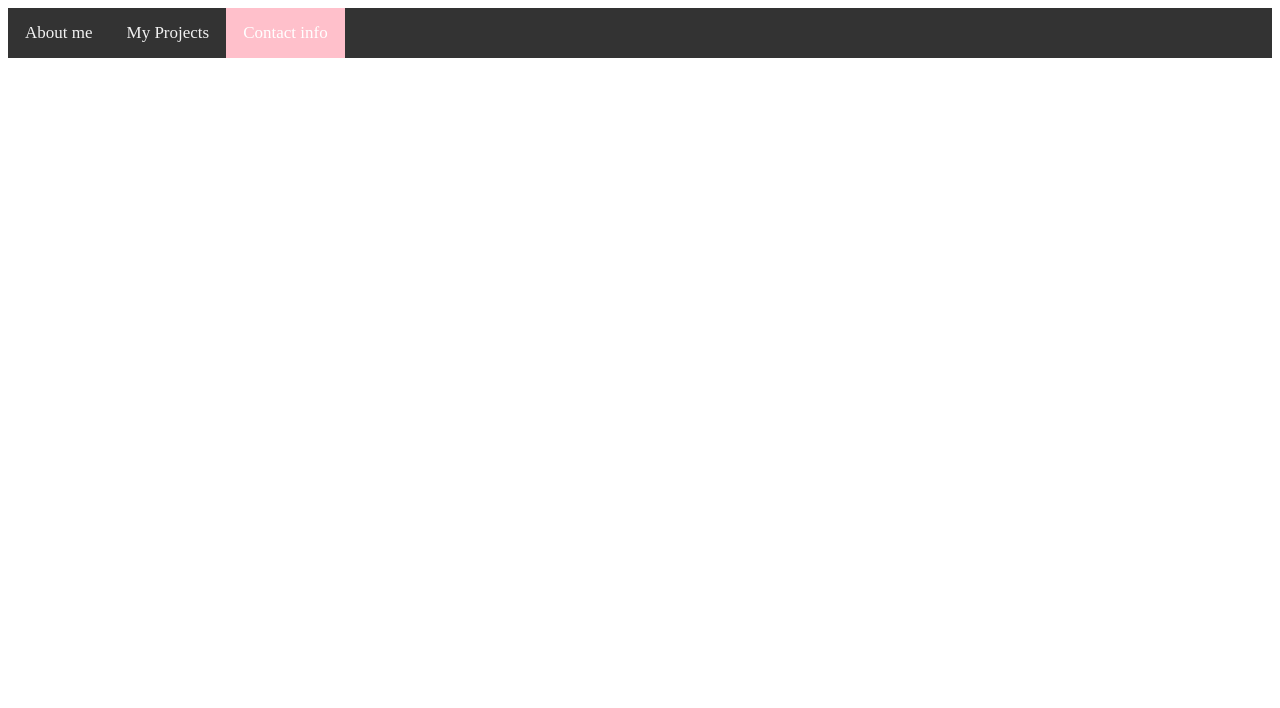
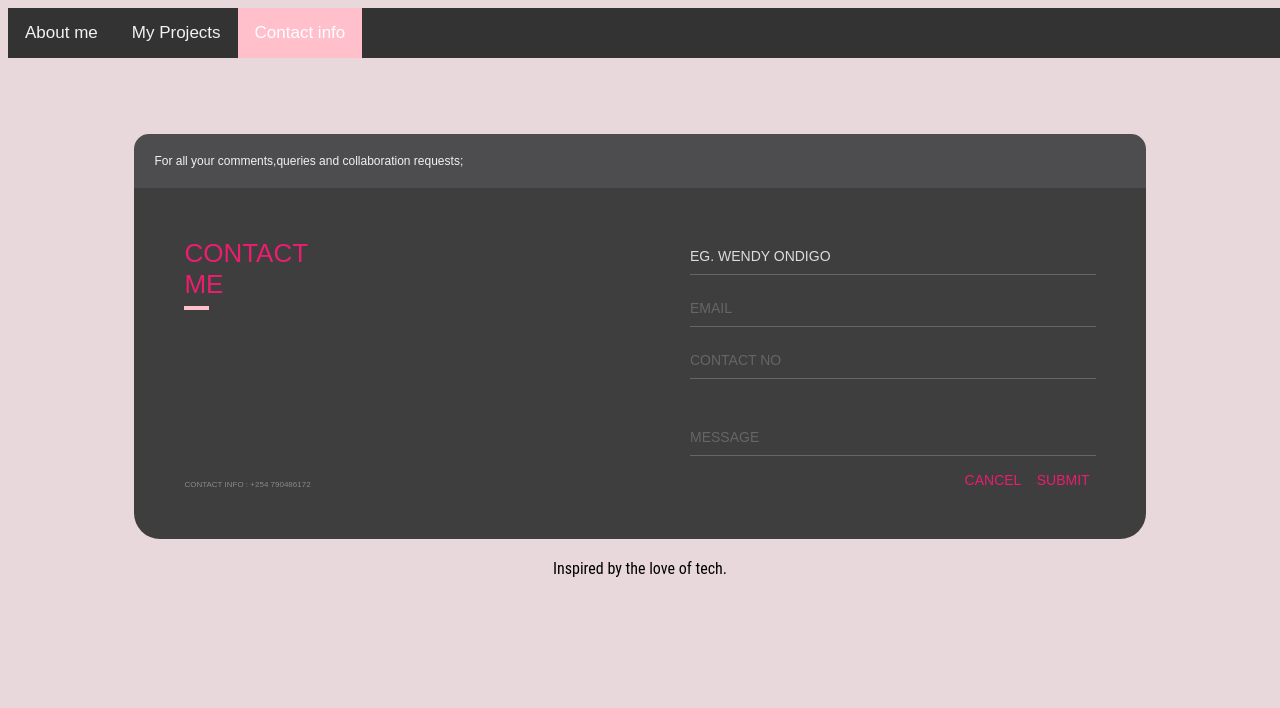
Before and after one commit to OndigoWendy/PORTFOLIO.WEEK1.PREP, a plain HTML site: page contact.html in a window 1280 px wide. Drawn offline with Linux system fonts and the light colour scheme.

Commit message:
Add identical footers to all html files and add a contact me section in the contact info page.

```diff
--- a/contact.css
+++ b/contact.css
@@ -1,12 +1,9 @@
-/* Add a black background color to the top navigation */
 .navbar {
   background-color: #333;
   overflow: hidden;
-
+  position: fixed;
+  width: 100%;
 }
-
-/* Style the links inside the navigation bar */
-
 
 .navbar a {
   float: left;
@@ -17,14 +14,185 @@
   font-size: 17px;
 }
 
-/* Change the color of links on hover */
 .navbar a:hover {
   background-color: #ddd;
   color: black;
 }
 
-/* Add a color to the active/current link */
 .navbar a.active {
   background-color: pink;
   color: white;
 }
+
+*, *:before, *:after {
+  box-sizing: border-box;
+  -webkit-font-smoothing: antialiased;
+  -moz-osx-font-smoothing: grayscale;
+}
+
+body {
+  font-size: 12px;
+  background-color: rgb(233, 216, 219);
+}
+
+body, button, input {
+  font-family: 'Montserrat', sans-serif;
+
+}
+
+.contact-box {
+  padding: 10%;
+  border-radius: 15px;
+}
+
+/* .container {
+  flex: 0 1 700px;
+  margin: auto;
+  padding: 10px;
+} */
+
+.screen {
+  position: relative;
+  background: #3e3e3e;
+  border-radius: 26px;
+}
+
+.screen-header {
+  display: flex;
+  align-items: center;
+  padding: 20px 20px;
+  background: #4d4d4f;
+  border-top-left-radius: 15px;
+  border-top-right-radius: 15px;
+  color: #f2f2f2;
+}
+
+.screen-body {
+  display: flex;
+}
+
+.screen-body-item {
+  flex: 1;
+  padding: 50px;
+}
+
+.screen-body-item.left {
+  display: flex;
+  flex-direction: column;
+}
+
+.app-title {
+  display: flex;
+  flex-direction: column;
+  position: relative;
+  color: #ea1d6f;
+  font-size: 26px;
+
+}
+
+.app-title:after {
+  content: '';
+  display: block;
+  position: absolute;
+  left: 0;
+  bottom: -10px;
+  width: 25px;
+  height: 4px;
+  background: pink;
+}
+
+.my-contact {
+  margin-top: auto;
+  font-size: 8px;
+  color: #888;
+}
+
+.text-input {
+  margin-bottom: 15px;
+}
+
+.text-input.message {
+  margin-top: 40px;
+}
+
+.submit-buttons {
+  margin-bottom: 0;
+  text-align: right;
+}
+
+.input-example {
+  width: 100%;
+  padding: 10px 0;
+  background: none;
+  border: none;
+  border-bottom: 1px solid #666;
+  color: #ddd;
+  font-size: 14px;
+  text-transform: uppercase;
+  outline: none;
+  transition: border-color .2s;
+}
+
+.input-example::placeholder {
+  color: #666;
+}
+
+.input-example:focus {
+  border-bottom-color: #ddd;
+}
+
+.submit-button {
+  background: none;
+  border: none;
+  color: #ea1d6f;
+  font-size: 14px;
+  cursor: pointer;
+}
+
+.app-form-button:hover {
+  color: #b9134f;
+}
+
+.footer {
+  display: flex;
+  justify-content: center;
+  align-items: center;
+  margin-top: 20px;
+  color: black;
+  font-family: 'Roboto Condensed', sans-serif;
+  font-size: 16px;
+  font-weight: normal;
+}
+
+
+@media screen and (max-width: 520px) {
+  .screen-body {
+    flex-direction: column;
+  }
+
+  .screen-body-item.left {
+    margin-bottom: 30px;
+  }
+
+  .app-title {
+    flex-direction: row;
+  }
+
+  .app-title span {
+    margin-right: 12px;
+  }
+
+  .app-title:after {
+    display: none;
+  }
+}
+
+@media screen and (max-width: 600px) {
+  .screen-body {
+    padding: 40px;
+  }
+
+  .screen-body-item {
+    padding: 0;
+  }
+}
--- a/contact.html
+++ b/contact.html
@@ -9,13 +9,59 @@
   </head>
   <body>
     <div class="container">
-      <center>
+
         <div class="navbar">
-         <a  href="index.html">About me</a>
-         <a href="projects.html">My Projects</a>
-         <a class="active" href="#Contact">Contact info</a>
+          <a href="index.html">About me</a>
+          <a href="projects.html">My Projects</a>
+          <a class="active" href="#Contact">Contact info</a>
         </div>
-      </center>
+
+
+      <div class="contact-box">
+
+          <div class="screen">
+            <div class="screen-header">For all your comments,queries and collaboration requests;
+
+            </div>
+            <div class="screen-body">
+              <div class="screen-body-item left">
+                <div class="app-title">
+                  <span>CONTACT</span>
+                  <span>ME</span>
+                </div>
+                <div class="my-contact">CONTACT INFO : +254 790486172</div>
+              </div>
+              <div class="screen-body-item">
+                <div class="inputs">
+                  <div class="text-input">
+                    <input
+                      class="input-example"
+                      placeholder="NAME"
+                      value="eg. Wendy Ondigo"
+                    />
+                  </div>
+                  <div class="text-input">
+                    <input class="input-example" placeholder="EMAIL" />
+                  </div>
+                  <div class="text-input">
+                    <input class="input-example" placeholder="CONTACT NO" />
+                  </div>
+                  <div class="text-input message">
+                    <input class="input-example" placeholder="MESSAGE" />
+                  </div>
+                  <div class="submit-buttons">
+                    <button class="submit-button">CANCEL</button>
+                    <button class="submit-button">SUBMIT</button>
+                  </div>
+                </div>
+              </div>
+            </div>
+          </div>
+          <div class="footer">
+            Inspired by the love of tech.
+           </div>
+
+      </div>
     </div>
   </body>
   <script src="script.js"></script>
--- a/projects.css
+++ b/projects.css
@@ -1,12 +1,16 @@
-/* Add a black background color to the top navigation */
+* {
+  box-sizing: border-box;
+}
+body {
+  font-size: 12px;
+  background-color: rgb(233, 216, 219);
+}
 .navbar {
   background-color: #333;
   overflow: hidden;
-
+  position: fixed;
+  width: 100%;
 }
-
-/* Style the links inside the navigation bar */
-
 
 .navbar a {
   float: left;
@@ -17,13 +21,11 @@
   font-size: 17px;
 }
 
-/* Change the color of links on hover */
 .navbar a:hover {
   background-color: #ddd;
   color: black;
 }
 
-/* Add a color to the active/current link */
 .navbar a.active {
   background-color: pink;
   color: white;
@@ -87,3 +89,14 @@
 .p4,.p5,.p6{grid-row: 2; width: 90%; height: 300px; }
 
 .p7,.p8,.p9{grid-row: 3;height: 300px; }
+
+.footer {
+  display: flex;
+  justify-content: center;
+  align-items: center;
+  margin-top: 20px;
+  color: black;
+  font-family: 'Roboto Condensed', sans-serif;
+  font-size: 16px;
+  font-weight: normal;
+}
--- a/style.css
+++ b/style.css
@@ -1,14 +1,16 @@
 * {
   box-sizing: border-box;
 }
-
-/* Add a black background color to the top navigation */
+body {
+  font-size: 12px;
+  background-color: rgb(233, 216, 219);
+}
 .navbar {
   background-color: #333;
   overflow: hidden;
-
+  position: fixed;
+  width: 100%;
 }
-/* Style the links inside the navigation bar */
 
 .navbar a {
   float: left;
@@ -19,13 +21,11 @@
   font-size: 17px;
 }
 
-/* Change the color of links on hover */
 .navbar a:hover {
   background-color: #ddd;
   color: black;
 }
 
-/* Add a color to the active/current link */
 .navbar a.active {
   background-color: pink;
   color: white;
@@ -41,9 +41,6 @@
   height: auto;
 }
 
-
-
-
 .aboutme {
   padding: 10% 0%;
   font-size: large;
@@ -51,17 +48,11 @@
   height: auto;
 }
 
-
-
-
 .wrapper {
   display: grid;
-  /* grid-template-columns: repeat(2, 1fr); */
   gap: 10%;
-  /* grid-auto-rows: minmax(100px, auto); */
   background-color: whitesmoke;
 }
-
 
 .page-wrap {
   padding: 3em;
@@ -123,8 +114,7 @@
 .logo2 {
   display: block;
   grid-column: 2 / 2;
-  grid-row: 1 ;
-  /* background-color: purple; */
+  grid-row: 1;
   margin: 2% 2% 2% 5%;
   width: 80%;
 }
@@ -135,3 +125,23 @@
   height: auto;
   padding-left: 30%;
 }
+
+/* @media screen and (max-width: 600px) {
+  .screen-body {
+    padding: 40px;
+  }
+
+  .screen-body-item {
+    padding: 0;
+  }
+} */
+.footer {
+  display: flex;
+  justify-content: center;
+  align-items: center;
+  margin-top: 20px;
+  color: black;
+  font-family: 'Roboto Condensed', sans-serif;
+  font-size: 16px;
+  font-weight: normal;
+}
```
Also changed, not shown: index.html (+4 -0 lines), projects.html (+6 -5 lines).
